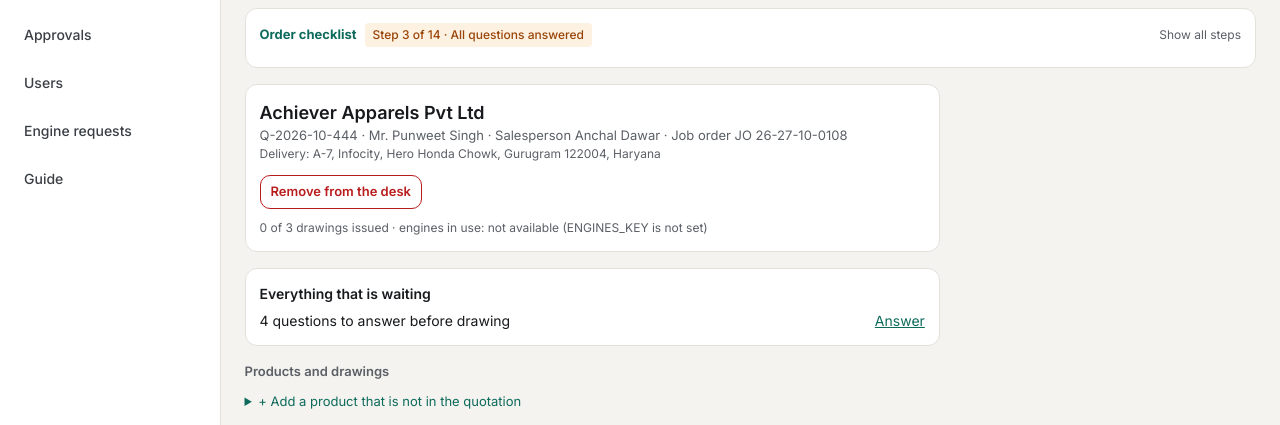
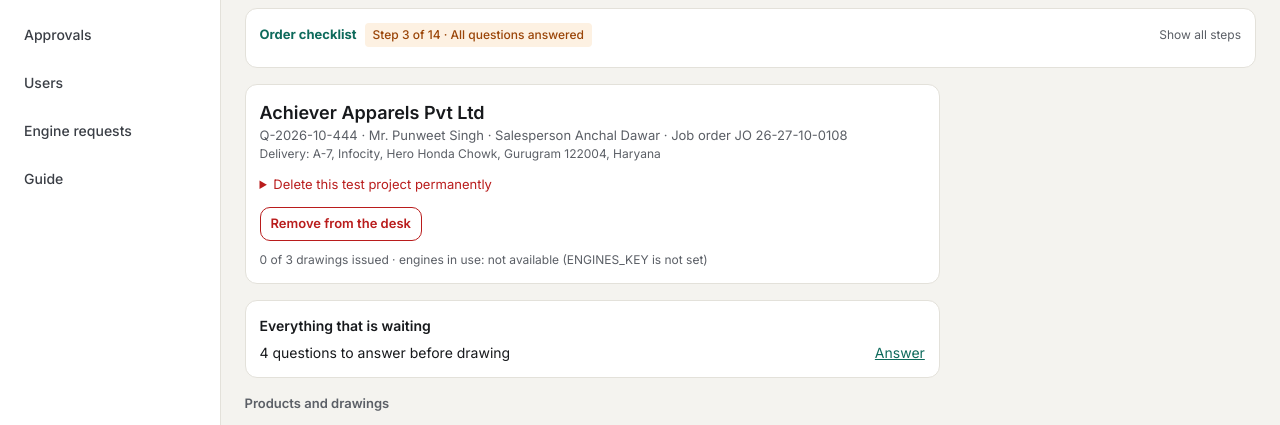
Before and after one commit to kushal881/encore-desk, a FastAPI app: page /orders/Q-2026-10-444 in a window 1280 px wide. Shown: the part 311-736 px from the top of the page. Run offline with FastAPI, Linux system fonts and the light colour scheme; the visitor is signed in with stand-in values (Sample User, id 1); data comes from the database, SQL or seed files in the repository; data that the repository does not hold is empty; some libraries are stand-ins or nearby versions.

Commit message:
Admin: delete a test project permanently (typed confirmation)
For clearing test data before go-live. Any stage, administrator only, the
quotation number must be typed; removes every row of the project (via
db.delete_order), its stored files in the bucket and its working folder.

Co-Authored-By: Claude Opus 5.5 <noreply@anthropic.com>
Claude-Session: https://claude.ai/code/session_01BGvhtyzn6T2P4GbM5hv7iP

```diff
--- a/desk/app.py
+++ b/desk/app.py
@@ -2112,6 +2112,45 @@ def remove_order(ref: str, user=User):
     return RedirectResponse("/", status_code=303)
 
 
+@app.post("/orders/{ref}/delete-permanently")
+def delete_permanently(ref: str, confirm: str = Form(""), user=User):
+    """Deletes a TEST project for good, at any stage: every database row that belongs to it (drawings, revisions,
+    approvals, emails log, quotation versions, portal access...) and its files in the storage bucket. Administrator only,
+    and only when the quotation number is typed to confirm. Odoo is not touched. Kept: file view logs and one-time codes
+    (history, see db.UNLINKED_KEPT). For clearing test data before go-live (Kushal, 28-Nov-2026)."""
+    if user.role != "admin":
+        raise HTTPException(403, "Only the administrator can delete a project")
+    o = load(ref)
+    if confirm.strip() != o.source_ref:
+        raise HTTPException(400, "Type the quotation number exactly (%s) to delete it permanently. Nothing was changed." % o.source_ref)
+    from sqlalchemy.exc import SQLAlchemyError
+    removed_keys = []
+    try:
+        with db.Session() as s:
+            folder = _folder(s, o.client_id)
+            others = s.scalar(select(db.Order.id).where(db.Order.client_id == o.client_id, db.Order.id != o.id).limit(1))
+            prefix = os.path.join(engines.FILES, str(o.id)) + os.sep
+            for sf in s.scalars(select(db.StoredFile)).all():
+                if sf.path.startswith(prefix) or (folder and not others and sf.key.startswith(folder + "/")):
+                    removed_keys.append(sf.key)
+                    s.delete(sf)
+            db.delete_order(s, o.id)
+            s.commit()
+    except SQLAlchemyError as e:
+        print("Delete order %s failed: %s" % (ref, str(e)[:300]), flush=True)
+        raise HTTPException(409, "The project could not be deleted. Nothing was changed.")
+    if storage.configured():
+        for k in removed_keys:
+            try:
+                storage.client().delete_object(Bucket=storage.bucket(), Key=k)
+            except Exception as e:                                         # noqa: BLE001
+                print("Storage: could not delete %s (%s)" % (k, type(e).__name__), flush=True)
+    import shutil
+    shutil.rmtree(os.path.join(engines.FILES, str(o.id)), ignore_errors=True)
+    print("Deleted permanently by %s: %s (%d stored files)" % (user.email, ref, len(removed_keys)), flush=True)
+    return RedirectResponse("/", status_code=303)
+
+
 from .newproject import router as _newproject                        # screen 2: New project and Remake
 app.include_router(_newproject)
 from .projects import router as _projects                            # screen 3a: Projects
--- a/desk/templates/project.html
+++ b/desk/templates/project.html
@@ -12,6 +12,11 @@
         <div style="flex-grow:1"><div style="font-size:18px;font-weight:600">{{ o.client.name }}</div>
           <div class="sub">{{ o.source_ref }}{% if o.client.contact %} · {{ o.client.contact }}{% endif %} · Salesperson {{ o.salesperson or 'not given' }} · Job order {{ o.job_order or 'not given' }}</div>
           {% if o.delivery %}<div class="sub small">Delivery: {{ o.delivery|join(', ') }}</div>{% endif %}</div>
+        {% if is_admin %}<details class="small" style="flex-basis:100%"><summary style="cursor:pointer;color:#B91C1C">Delete this test project permanently</summary>
+          <form method="post" action="/orders/{{ o.source_ref }}/delete-permanently" class="row" style="margin-top:8px;align-items:center" data-confirm="Delete {{ o.source_ref }} permanently?\nEvery drawing, revision, approval, email record and stored file of this project is deleted and cannot be brought back from the desk. Nothing changes in Odoo." data-yes="Yes, delete permanently">
+            <label class="small" for="delc">Type {{ o.source_ref }} to confirm</label><input type="text" id="delc" name="confirm" autocomplete="off" style="flex:0 1 220px">
+            <button class="sm danger">Delete permanently</button></form>
+          <div class="sub small">For test projects only. Real projects: use Mark completed or Archive.</div></details>{% endif %}
         {% if is_admin and not issued %}<form method="post" action="/orders/{{ o.source_ref }}/remove" data-confirm="Remove {{ o.source_ref }} from the desk?\nIts answers and previews here are deleted. Nothing changes in Odoo, and the order can be opened again." data-yes="Yes, remove"><button class="sm danger">Remove from the desk</button></form>{% endif %}
       </div>
       <div class="sub small">{{ issued }} of {{ o.lines|length }} drawings issued · engines in use: {{ latest }}</div>
```
Also changed, not shown: tests/test_delete_permanently.py (added, +56 -0 lines).
